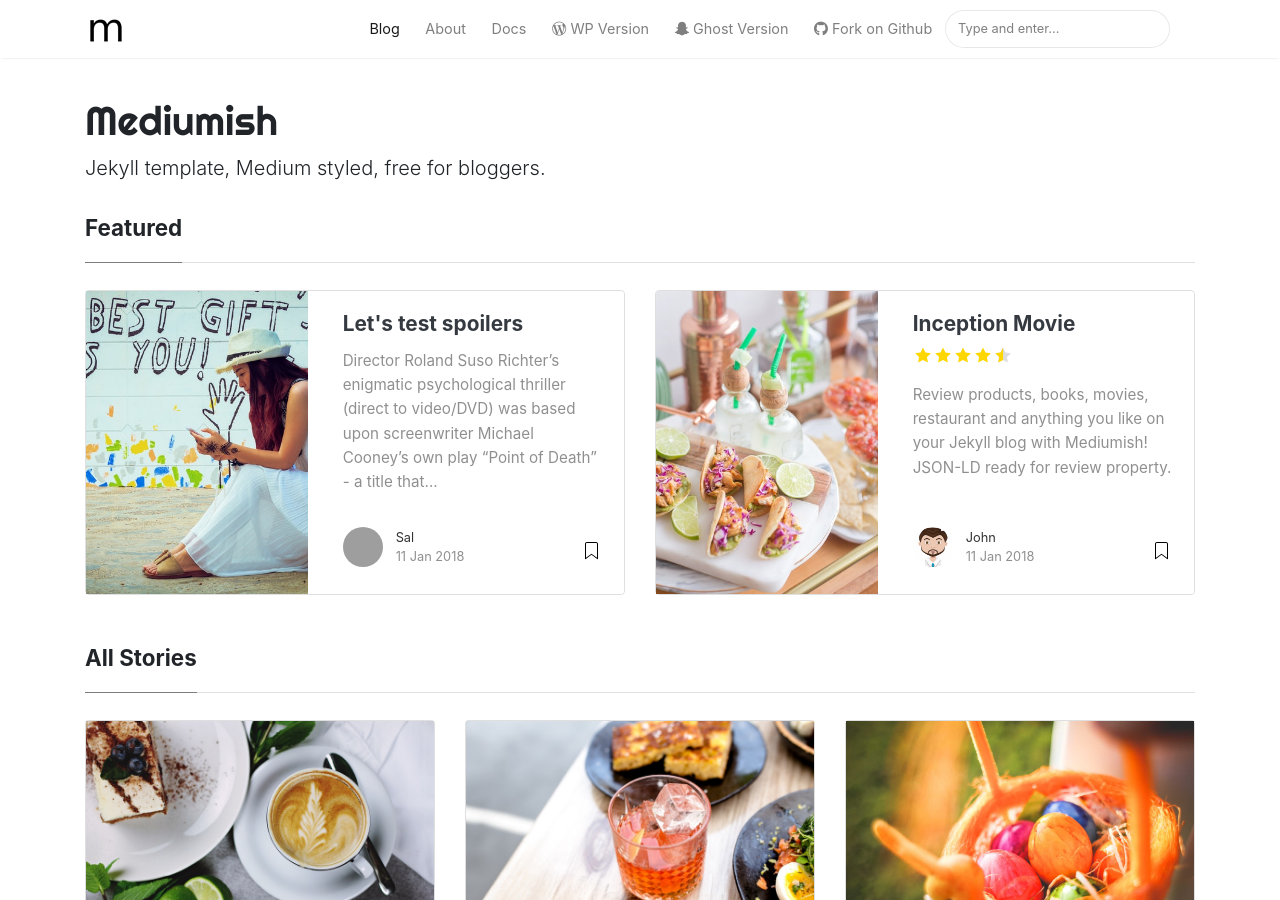
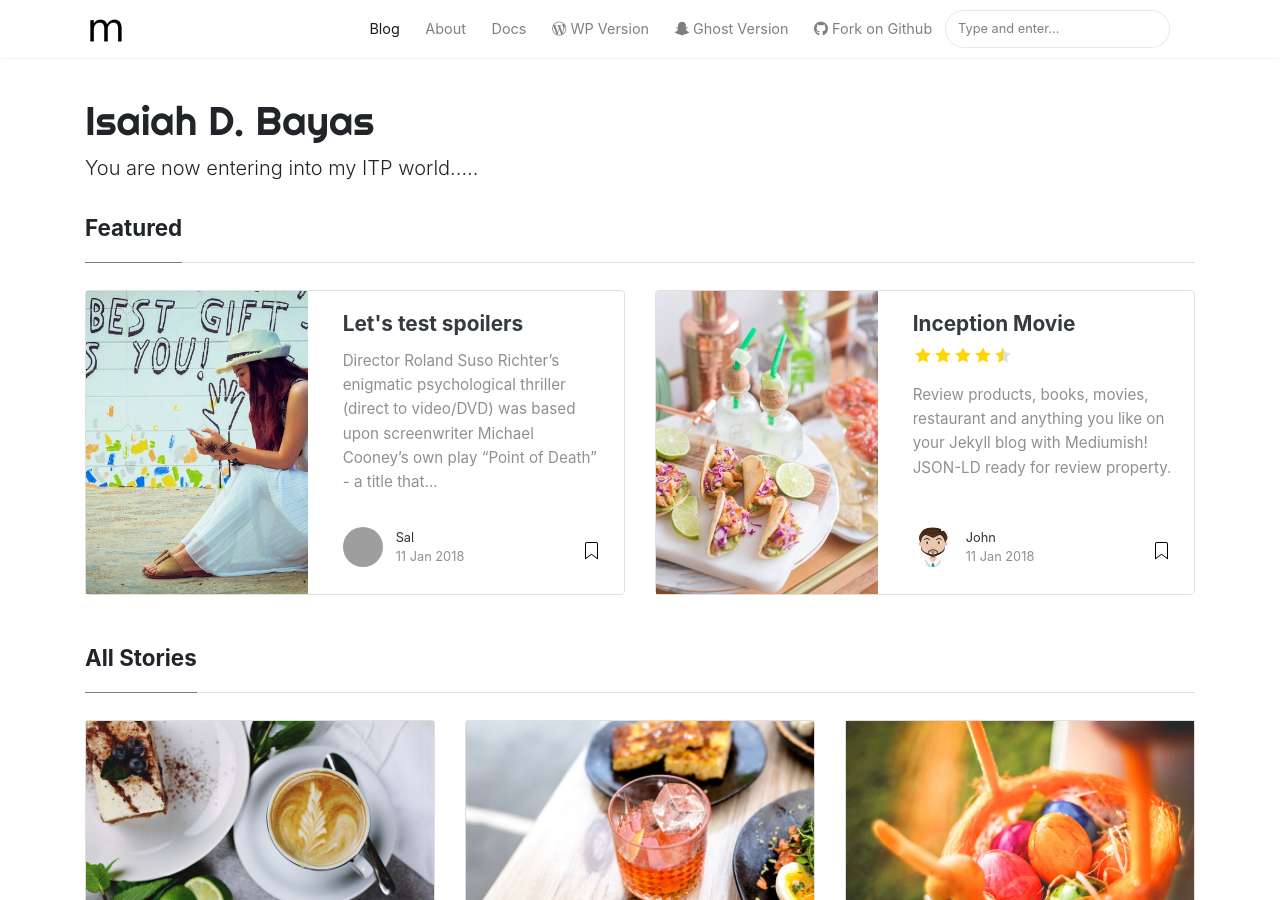
Before and after one commit to Isaiah-Bayas/Isaiah-Bayas.github.io, a Jekyll site: the page built from index.html, in a window 1280 px wide and 900 px high. Built offline with Jekyll 4.4.1, drawn with Linux system fonts in a browser that asks for light colours; nearby versions of some CDN libraries; the list of posts is cut into pages by our own code; some of the changed text lies outside the part shown; grey boxes are pictures that could not be loaded.

Commit message:
Update _config.yml

```diff
--- a/_config.yml
+++ b/_config.yml
@@ -1,13 +1,13 @@
 # Site
-name: "Mediumish"
-title: "Mediumish"
-description: "Jekyll template, Medium styled, free for bloggers."
+name: "Isaiah D. Bayas"
+title: "Isaiah D. Bayas"
+description: "You are now entering into my ITP world....."
 logo: 'assets/images/logo.png'
 favicon: 'assets/images/logo.png'
-baseurl: /mediumish-theme-jekyll
-google_analytics: 'UA-46278016-1'
-disqus: 'demowebsite'
-mailchimp-list: 'https://wowthemes.us11.list-manage.com/subscribe/post?u=8aeb20a530e124561927d3bd8&amp;id=8c3d2d214b'
+baseurl: '/'
+google_analytics: ''
+disqus: ''
+mailchimp-list: ''
 include: ["_pages"]
 permalink: /:title/
 
```
